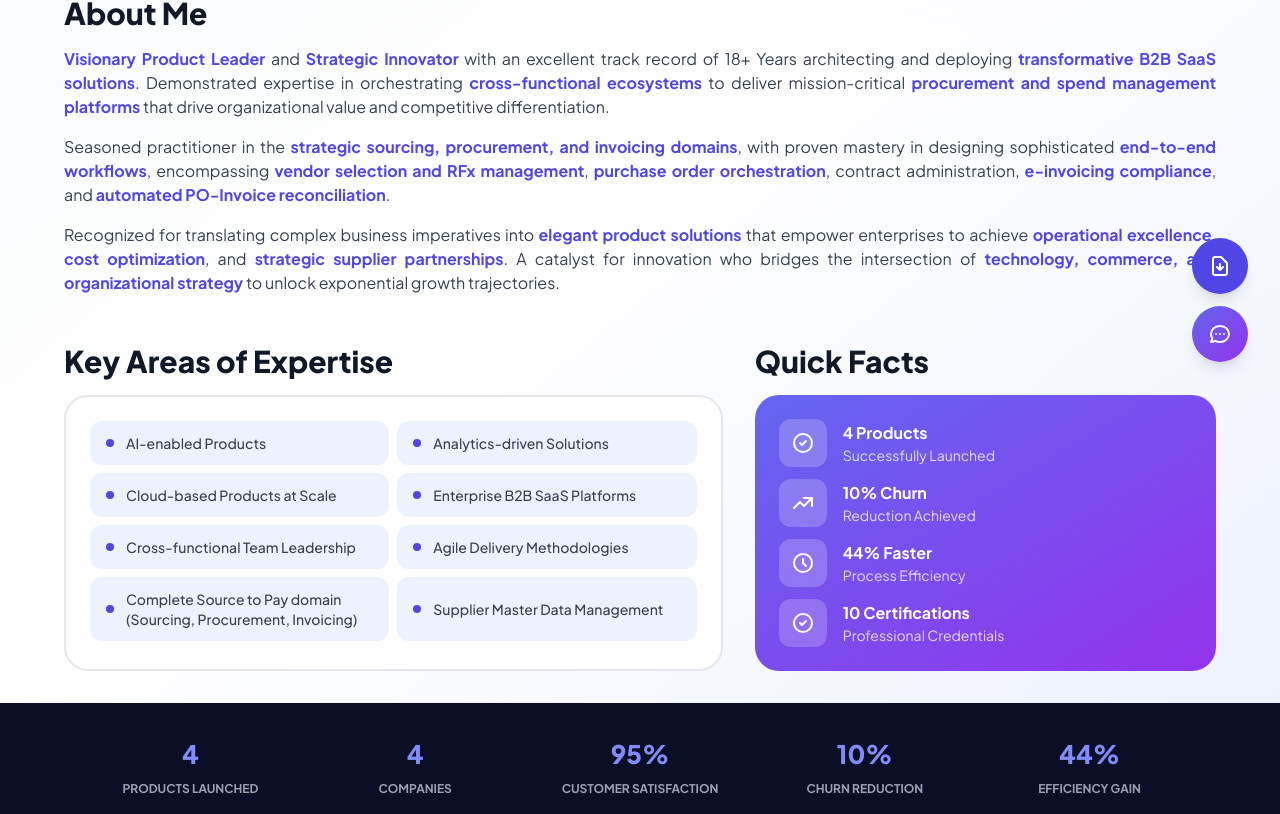
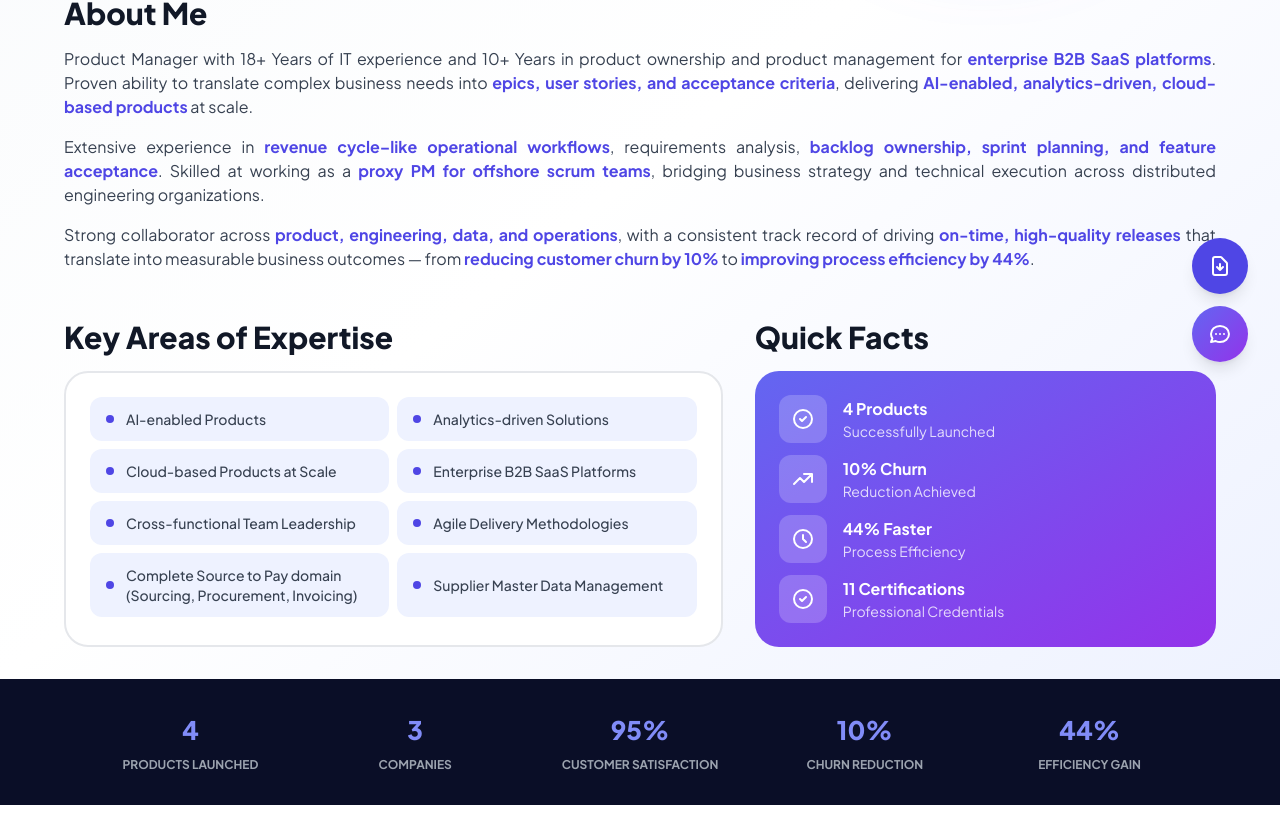
Before and after one commit to aroratanuj/aroratanuj-profile, a React (Vite) app: page / in a window 1280 px wide. Shown: the part 406-1220 px from the top of the page. Built offline with nearby package versions, Linux system fonts and the light colour scheme.

Commit message:
Optimization Chnage

```diff
--- a/index.html
+++ b/index.html
@@ -8,8 +8,8 @@
     <!-- Primary Meta Tags -->
     <title>Tanuj Arora – Product Manager | B2B SaaS | AI-Enabled Products | 18+ Years Experience</title>
     <meta name="title" content="Tanuj Arora – Product Manager | B2B SaaS | AI-Enabled Products | 18+ Years Experience" />
-    <meta name="description" content="Senior Product Manager with 18+ years in IT and 10+ years in product management. Expert in AI-enabled, analytics-driven, cloud-based B2B SaaS products. Specializing in Travel & Expense, Procure to Pay, Invoicing, and enterprise workflows. Proven track record of reducing churn by 10% and improving process efficiency by 44%." />
-    <meta name="keywords" content="Product Manager, B2B SaaS, AI-enabled products, analytics-driven, cloud-based products, Travel & Expense, Procure to Pay, Invoicing, Sourcing, enterprise B2B, agile delivery, product lifecycle management, cross-functional collaboration, SAFe, Scrum Master, Product Owner, Databricks, Generative AI, machine learning" />
+    <meta name="description" content="Senior Product Manager with 18+ years in IT and 10+ years in product management. Expert in AI-enabled, analytics-driven, cloud-based B2B SaaS products. Specializing in Travel & Expense, Procurement, Procure to Pay, Invoicing, and enterprise workflows. Proven track record of reducing churn by 10% and improving process efficiency by 44%." />
+    <meta name="keywords" content="Product Manager, B2B SaaS, AI-enabled products, analytics-driven, cloud-based products, Travel & Expense, Procurement, Procure to Pay, Invoicing, Sourcing, enterprise B2B, agile delivery, product lifecycle management, cross-functional collaboration, SAFe, Scrum Master, Product Owner, Databricks, Generative AI, machine learning" />
     <meta name="author" content="Tanuj Arora" />
     <meta name="robots" content="index, follow" />
     <meta name="language" content="English" />
@@ -40,7 +40,7 @@
       "jobTitle": "Product Manager",
       "url": "https://aroratanuj.netlify.app/",
       "image": "https://aroratanuj.netlify.app/tanuj.png",
-      "email": "tanutarora.mca@gmail.com",
+      "email": "tanujarora.mca@gmail.com",
       "telephone": "+91 9501112976",
       "address": {
         "@type": "PostalAddress",
@@ -58,6 +58,7 @@
         "Analytics-Driven Solutions",
         "Cloud-Based Products",
         "Travel & Expense Management",
+        "Procurement",
         "Procure to Pay",
         "Invoicing",
         "Sourcing",
--- a/src/components/ATSOptimizer.tsx
+++ b/src/components/ATSOptimizer.tsx
@@ -1,5 +1,5 @@
 import { contactInfo } from '../data/contact';
-import { skills, certifications } from '../data/portfolio';
+import { skills, certifications, totalExperienceText, pmExperienceText } from '../data/portfolio';
 
 const ATSOptimizer = () => {
   return (
@@ -17,7 +17,7 @@ const ATSOptimizer = () => {
 
       <h2>Professional Summary</h2>
       <p>
-        Senior Product Manager with 18+ years of IT experience and 10+ years in product management.
+        Senior Product Manager with {totalExperienceText} of IT experience and {pmExperienceText} in product management.
         Expert in AI-enabled, analytics-driven, cloud-based B2B SaaS products at scale.
         Proven track record of delivering high-impact product launches that drive measurable business outcomes.
         Reduced customer churn by 10% and cut expense processing time by 44%.
@@ -59,7 +59,7 @@ const ATSOptimizer = () => {
       <h2>Technical Keywords</h2>
       <p>
         Product Management, B2B SaaS, AI-Enabled Products, Analytics-Driven, Cloud-Based Products,
-        Travel & Expense, Procure to Pay, Invoicing, Sourcing, Enterprise B2B, Agile Delivery,
+        Travel & Expense, Procurement, Procure to Pay, Invoicing, Sourcing, Enterprise B2B, Agile Delivery,
         Product Lifecycle Management, Cross-Functional Collaboration, SAFe, Scrum Master, Product Owner,
         Databricks, Generative AI, Machine Learning, UX Design, Leadership, Python, JavaScript,
         React, TypeScript, AWS, Cloud Computing, Data Analytics, User Experience, Agile Methodologies,
--- a/src/components/SEO.tsx
+++ b/src/components/SEO.tsx
@@ -1,4 +1,5 @@
 import { useEffect } from 'react';
+import { totalExperienceText, pmExperienceText } from '../data/portfolio';
 
 interface SEOProps {
   title?: string;
@@ -10,9 +11,9 @@ interface SEOProps {
 }
 
 const SEO = ({
-  title = "Tanuj Arora – Product Manager | B2B SaaS | AI-Enabled Products | 18+ Years Experience",
-  description = "Senior Product Manager with 18+ years in IT and 10+ years in product management. Expert in AI-enabled, analytics-driven, cloud-based B2B SaaS products. Specializing in Travel & Expense, Procure to Pay, Invoicing, and enterprise workflows.",
-  keywords = "Product Manager, B2B SaaS, AI-enabled products, analytics-driven, cloud-based products, Travel & Expense, Procure to Pay, Invoicing, Sourcing, enterprise B2B, agile delivery, product lifecycle management, cross-functional collaboration, SAFe, Scrum Master, Product Owner, Databricks, Generative AI, machine learning",
+  title = `Tanuj Arora – Product Manager | B2B SaaS | AI-Enabled Products | ${totalExperienceText} Experience`,
+  description = `Senior Product Manager with ${totalExperienceText} in IT and ${pmExperienceText} in product management. Expert in AI-enabled, analytics-driven, cloud-based B2B SaaS products. Specializing in Travel & Expense, Procurement, Procure to Pay, Invoicing, and enterprise workflows.`,
+  keywords = `Product Manager, B2B SaaS, AI-enabled products, analytics-driven, cloud-based products, Travel & Expense, Procurement, Procure to Pay, Invoicing, Sourcing, enterprise B2B, agile delivery, product lifecycle management, cross-functional collaboration, SAFe, Scrum Master, Product Owner, Databricks, Generative AI, machine learning`,
   ogTitle,
   ogDescription,
   ogImage = "https://aroratanuj.netlify.app/tanuj.png"
--- a/src/data/certifications.ts
+++ b/src/data/certifications.ts
@@ -2,7 +2,7 @@ export interface Certification {
   name: string;
   issuer: string;
   year: string;
-  verificationUrl: string;
+  verificationUrl?: string;
   credentialId?: string;
 }
 
@@ -26,6 +26,11 @@ export const certifications: Certification[] = [
     issuer: 'APMG International',
     year: '2013',
     verificationUrl: 'https://drive.google.com/file/d/0B4qRi3nHL6KPZXlYRTNOMUxfQXc/view?usp=sharing&resourcekey=0-THQcccqsb7jr9dyG8LNhGQ'
+  },
+  {
+    name: 'Certified SAFe® 5 PO/PM',
+    issuer: 'Scaled Agile',
+    year: '2021'
   },
   {
     name: 'Generative AI Overview for Project Managers',
--- a/src/data/experience/sourcefuse.ts
+++ b/src/data/experience/sourcefuse.ts
@@ -3,13 +3,14 @@ import { Experience } from '../../types';
 export const sourcefuseExperience: Experience = {
   company: 'SourceFuse India Pvt. Ltd.',
   position: 'Product Manager',
- location: ' Chandigarh(IN)',
+  location: 'Chandigarh(IN)',
   duration: 'August 2024 – Present',
   startDate: '2024-08',
   description: 'Strategic digital transformation company, AWS Premier Tier Services Partner focused on cloud-native SaaS solutions. Driving product roadmap for Professional Services Automation (PSA) B2B SaaS platform.',
   website: 'https://www.sourcefuse.com/',
   achievements: [
     'Drive product roadmap for a Professional Services Automation (PSA) B2B SaaS platform',
+    'Acting as SME for a telecom company on their procurement solution',
     'Lead sprint planning, backlog management, and retrospectives for cross-functional teams',
     'Partner with engineering to explore technical innovations and system integrations',
     'Collaborate with design/engineering to validate user needs via discovery research',
--- a/src/data/hero.ts
+++ b/src/data/hero.ts
@@ -17,16 +17,16 @@ export const heroData = {
     title: 'About Me',
     paragraphs: [
       {
-        text: 'Visionary Product Leader and Strategic Innovator with an excellent track record of {totalExperience} architecting and deploying transformative B2B SaaS solutions. Demonstrated expertise in orchestrating cross-functional ecosystems to deliver mission-critical procurement and spend management platforms that drive organizational value and competitive differentiation.',
-        highlighted: ['Visionary Product Leader', 'Strategic Innovator', '{totalExperience}', 'transformative B2B SaaS solutions', 'cross-functional ecosystems', 'procurement and spend management platforms']
+        text: 'Product Manager with {totalExperience} of IT experience and {pmExperience} in product ownership and product management for enterprise B2B SaaS platforms. Proven ability to translate complex business needs into epics, user stories, and acceptance criteria, delivering AI-enabled, analytics-driven, cloud-based products at scale.',
+        highlighted: ['{totalExperience}', '{pmExperience}', 'enterprise B2B SaaS platforms', 'epics, user stories, and acceptance criteria', 'AI-enabled, analytics-driven, cloud-based products']
       },
       {
-        text: 'Seasoned practitioner in the strategic sourcing, procurement, and invoicing domains, with proven mastery in designing sophisticated end-to-end workflows, encompassing vendor selection and RFx management, purchase order orchestration, contract administration, e-invoicing compliance, and automated PO-Invoice reconciliation.',
-        highlighted: ['strategic sourcing, procurement, and invoicing domains', 'end-to-end workflows', 'vendor selection and RFx management', 'purchase order orchestration', 'e-invoicing compliance', 'automated PO-Invoice reconciliation']
+        text: 'Extensive experience in revenue cycle–like operational workflows, requirements analysis, backlog ownership, sprint planning, and feature acceptance. Skilled at working as a proxy PM for offshore scrum teams, bridging business strategy and technical execution across distributed engineering organizations.',
+        highlighted: ['revenue cycle–like operational workflows', 'backlog ownership, sprint planning, and feature acceptance', 'proxy PM for offshore scrum teams']
       },
       {
-        text: 'Recognized for translating complex business imperatives into elegant product solutions that empower enterprises to achieve operational excellence, cost optimization, and strategic supplier partnerships. A catalyst for innovation who bridges the intersection of technology, commerce, and organizational strategy to unlock exponential growth trajectories.',
-        highlighted: ['elegant product solutions', 'operational excellence', 'cost optimization', 'strategic supplier partnerships', 'technology, commerce, and organizational strategy']
+        text: 'Strong collaborator across product, engineering, data, and operations, with a consistent track record of driving on-time, high-quality releases that translate into measurable business outcomes — from reducing customer churn by 10% to improving process efficiency by 44%.',
+        highlighted: ['product, engineering, data, and operations', 'on-time, high-quality releases', 'reducing customer churn by 10%', 'improving process efficiency by 44%']
       }
     ]
   },
@@ -67,7 +67,7 @@ export const heroData = {
       },
       {
         icon: 'certificate',
-        value: '10 Certifications',
+        value: '11 Certifications',
         description: 'Professional Credentials'
       }
     ]
--- a/src/data/metrics.ts
+++ b/src/data/metrics.ts
@@ -5,7 +5,7 @@ export interface Metric {
 
 export const metricsData: Metric[] = [
   { value: '4', label: 'Products Launched' },
-  { value: '4', label: 'Companies' },
+  { value: '3', label: 'Companies' },
   { value: '95%', label: 'Customer Satisfaction' },
   { value: '10%', label: 'Churn Reduction' },
   { value: '44%', label: 'Efficiency Gain' }
--- a/src/data/portfolio.ts
+++ b/src/data/portfolio.ts
@@ -50,36 +50,17 @@ export const projects: Project[] = [
   }
 ];
 
-export const skills: Skill[] = [
-  {
-    category: 'Product Management',
-    skills: ['Product Management', 'Requirement Gathering', 'Market Analysis', 'Roadmap Planning', 'Prioritization', 'Ideation', 'Product Lifecycle Management']
-  },
-  {
-    category: 'Leadership & Collaboration',
-    skills: ['Cross-functional Collaboration', 'Stakeholder Management', 'Customer Feedback Loop', 'Risk Management', 'Critical Thinking', 'Decision-Making']
-  },
-  {
-    category: 'Technical & Development',
-    skills: ['Quality Assurance', 'Usability Testing', 'Prototyping', 'B2B SaaS', 'Agile Delivery', 'AI-Enabled Products', 'Cloud-Based Products']
-  },
-  {
-    category: 'Professional Skills',
-    skills: ['Continuous Learning', 'Problem-Solving', 'Revenue Cycle Workflows', 'Backlog Ownership', 'Sprint Planning', 'Feature Acceptance']
-  }
-];
+import { skillsData } from './skills';
+
+export const skills: Skill[] = skillsData;
 
 import { certifications } from './certifications';
 
 export { certifications };
 
-export const metrics: Metric[] = [
-  { value: '4', label: 'Products Launched' },
-  { value: '4', label: 'Companies' },
-  { value: '95%', label: 'Customer Satisfaction' },
-  { value: '10%', label: 'Churn Reduction' },
-  { value: '44%', label: 'Efficiency Gain' }
-];
+import { metricsData } from './metrics';
+
+export const metrics: Metric[] = metricsData;
 
 import { socialLinks as centralizedSocialLinks } from './contact';
 
--- a/src/main.tsx
+++ b/src/main.tsx
@@ -9,7 +9,7 @@ document.title = "Tanuj Arora – Product Manager | B2B SaaS | AI-Enabled Produc
 // Update or create meta description for better SEO
 const updateMetaDescription = () => {
   let metaDescription = document.querySelector('meta[name="description"]');
-  const description = "Senior Product Manager with 18+ years in IT and 10+ years in product management. Expert in AI-enabled, analytics-driven, cloud-based B2B SaaS products. Specializing in Travel & Expense, Procure to Pay, Invoicing, and enterprise workflows. Proven track record of reducing churn by 10% and improving process efficiency by 44%.";
+  const description = "Senior Product Manager with 18+ years in IT and 10+ years in product management. Expert in AI-enabled, analytics-driven, cloud-based B2B SaaS products. Specializing in Travel & Expense, Procurement, Procure to Pay, Invoicing, and enterprise workflows. Proven track record of reducing churn by 10% and improving process efficiency by 44%.";
 
   if (!metaDescription) {
     metaDescription = document.createElement('meta');
@@ -22,7 +22,7 @@ const updateMetaDescription = () => {
 // Update meta keywords
 const updateMetaKeywords = () => {
   let metaKeywords = document.querySelector('meta[name="keywords"]');
-  const keywords = "Product Manager, B2B SaaS, AI-enabled products, analytics-driven, cloud-based products, Travel & Expense, Procure to Pay, Invoicing, Sourcing, enterprise B2B, agile delivery, product lifecycle management, cross-functional collaboration, SAFe, Scrum Master, Product Owner, Databricks, Generative AI, machine learning";
+  const keywords = "Product Manager, B2B SaaS, AI-enabled products, analytics-driven, cloud-based products, Travel & Expense, Procurement, Procure to Pay, Invoicing, Sourcing, enterprise B2B, agile delivery, product lifecycle management, cross-functional collaboration, SAFe, Scrum Master, Product Owner, Databricks, Generative AI, machine learning";
 
   if (!metaKeywords) {
     metaKeywords = document.createElement('meta');
```
